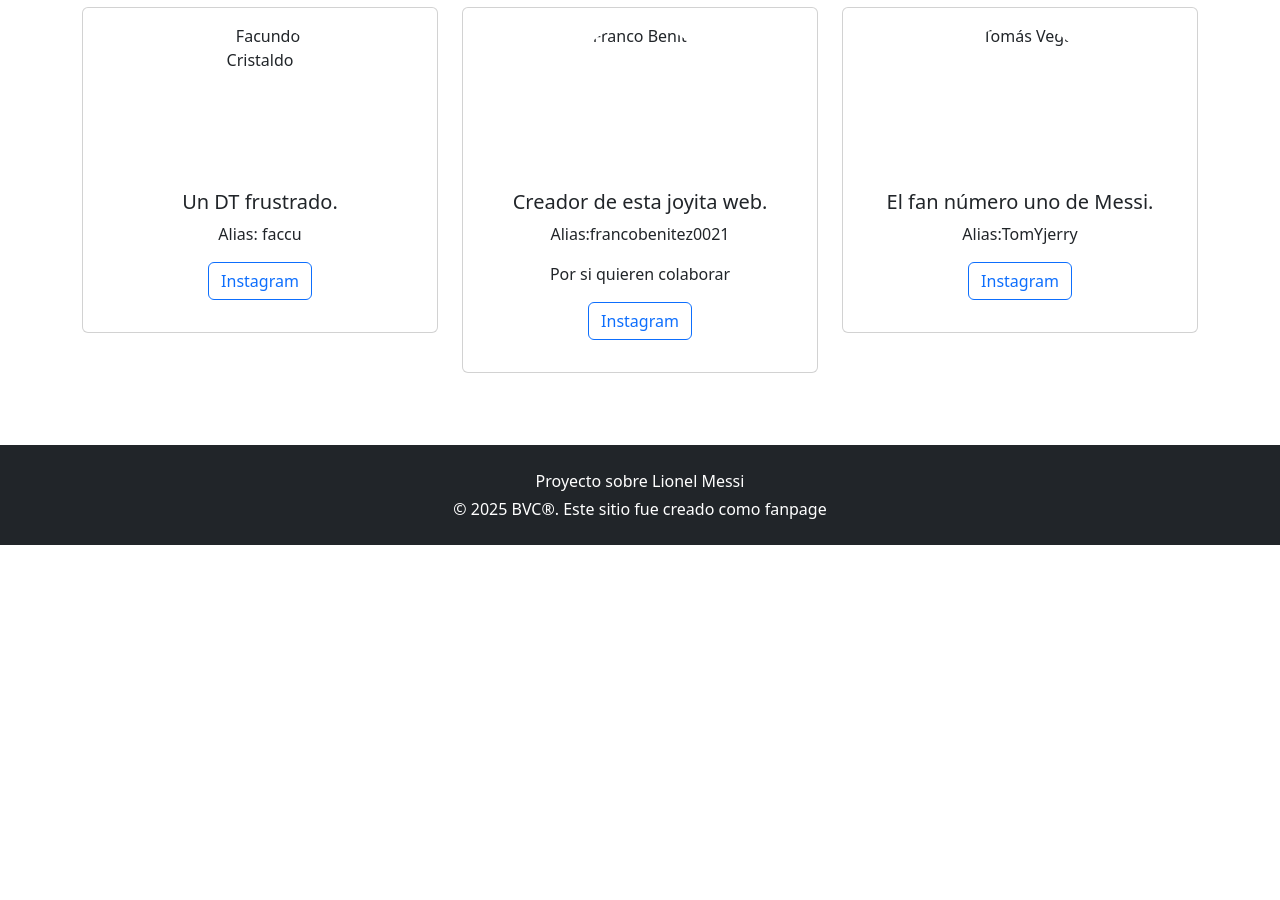
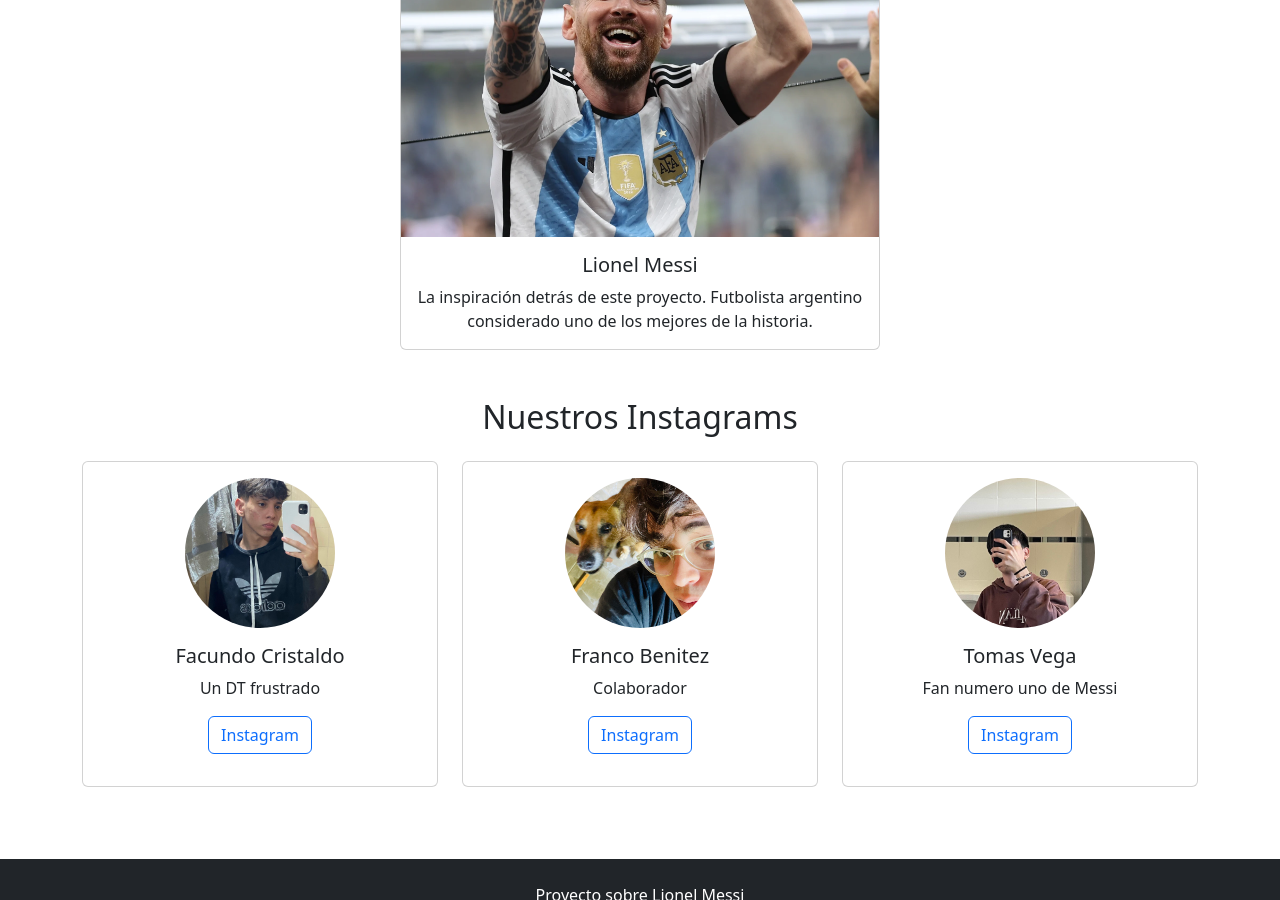
Before and after one commit to Franac0a/Trabajo_Practico_Colaborativo_Grupo_9, a plain HTML site: page francoBenitez.html in a window 1280 px wide. Shown: the part 563-1463 px from the top of the page. Before the commit the page ends 1108 px from the top, so only its background shows below. Drawn offline with nearby package versions, Linux system fonts and the light colour scheme.

Commit message:
Ultimos cambios a textos

```diff
--- a/facundoCristaldo.html
+++ /dev/null
@@ -1,21 +0,0 @@
-<!DOCTYPE html>
-<html lang="en">
-<head>
-    <meta charset="UTF-8">
-    <meta name="viewport" content="width=device-width, initial-scale=1.0">
-    <link rel="stylesheet" href="./assets/style.css">
-    <title>Facundo Cristaldo</title>
-</head>
-<body>
-    <header>
-<h1>hola soy facu</h1>
-    </header>
-    <main>
-
-    </main>
-    <footer>
-
-    </footer>
-
-</body>
-</html>
--- a/francoBenitez.html
+++ b/francoBenitez.html
@@ -64,8 +64,8 @@
           <div class="card p-3">
             <img src="./assets/img/facu.jpg" alt="Facundo Cristaldo" class="rounded-circle mx-auto d-block" style="width: 150px; height: 150px; object-fit: cover;">
             <div class="card-body">
-              <h5 class="card-title">Un DT frustrado.</h5>
-              <p class="card-text">Alias: faccu</p>
+              <h5 class="card-title">Facundo Cristaldo</h5>
+              <p class="card-text">Un DT frustrado</p>
               <a href="https://www.instagram.com/facuccr?igsh=NmZiaWQwdGhqMHgw" target="_blank" class="btn btn-outline-primary">Instagram</a>
             </div>
           </div>
@@ -76,9 +76,8 @@
           <div class="card p-3">
             <img src="./assets/img/franco.jpg" alt="Franco Benitez" class="rounded-circle mx-auto d-block" style="width: 150px; height: 150px; object-fit: cover;">
             <div class="card-body">
-              <h5 class="card-title">Creador de esta joyita web.</h5>
-              <p class="card-text">Alias:francobenitez0021</p>
-              <p>Por si quieren colaborar</p>
+              <h5 class="card-title">Franco Benitez</h5>
+              <p class="card-text">Colaborador</p>
               <a href="https://www.instagram.com/franac0a?igsh=aWVubW96Y3pwdW52&utm_source=qr" target="_blank" class="btn btn-outline-primary">Instagram</a>
             </div>
           </div>
@@ -89,8 +88,8 @@
           <div class="card p-3">
             <img src="./assets/img/tom.jpg" alt="Tomás Vega" class="rounded-circle mx-auto d-block" style="width: 150px; height: 150px; object-fit: cover;">
             <div class="card-body">
-              <h5 class="card-title">El fan número uno de Messi.</h5>
-              <p class="card-text">Alias:TomYjerry</p>
+              <h5 class="card-title">Tomas Vega</h5>
+              <p class="card-text">Fan numero uno de Messi</p>
               <a href="https://www.instagram.com/thoomasszz?igsh=MXY4OWtkcGp1NWI4aw==" target="_blank" class="btn btn-outline-primary">Instagram</a>
             </div>
           </div>
@@ -110,6 +109,6 @@
   <script src="https://cdn.jsdelivr.net/npm/bootstrap@5.3.0/dist/js/bootstrap.bundle.min.js"></script>
 
   </div>
+
   </body>
-
 </html>
```
Also changed, not shown: tomasVega.html (deleted, +0 -20 lines), assets/img/Argentina-Messi.jpg (added), assets/img/facu.jpg (added), assets/img/franco.jpg (added), assets/img/messi.webp (added), assets/img/tom.jpg (added).
